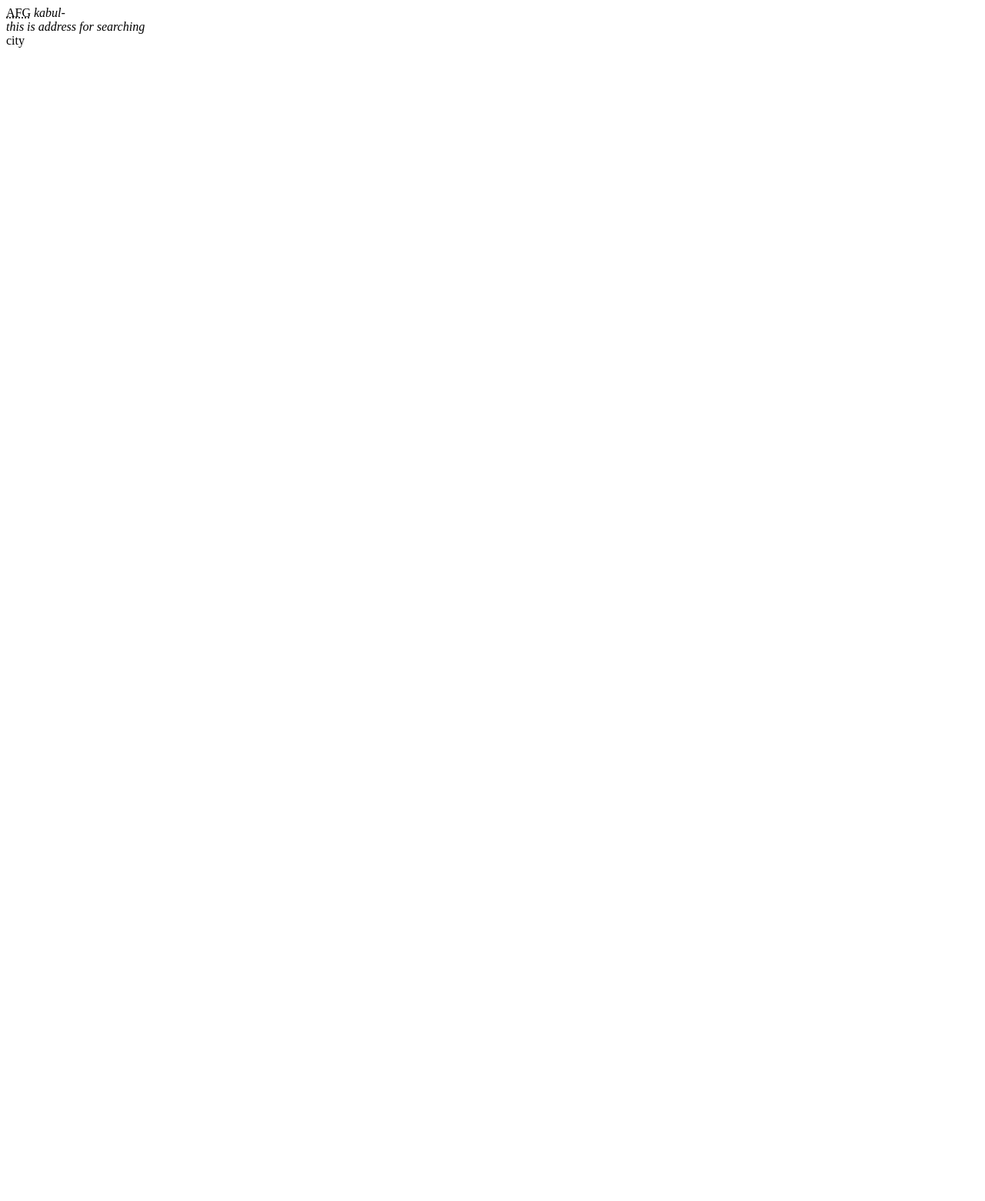
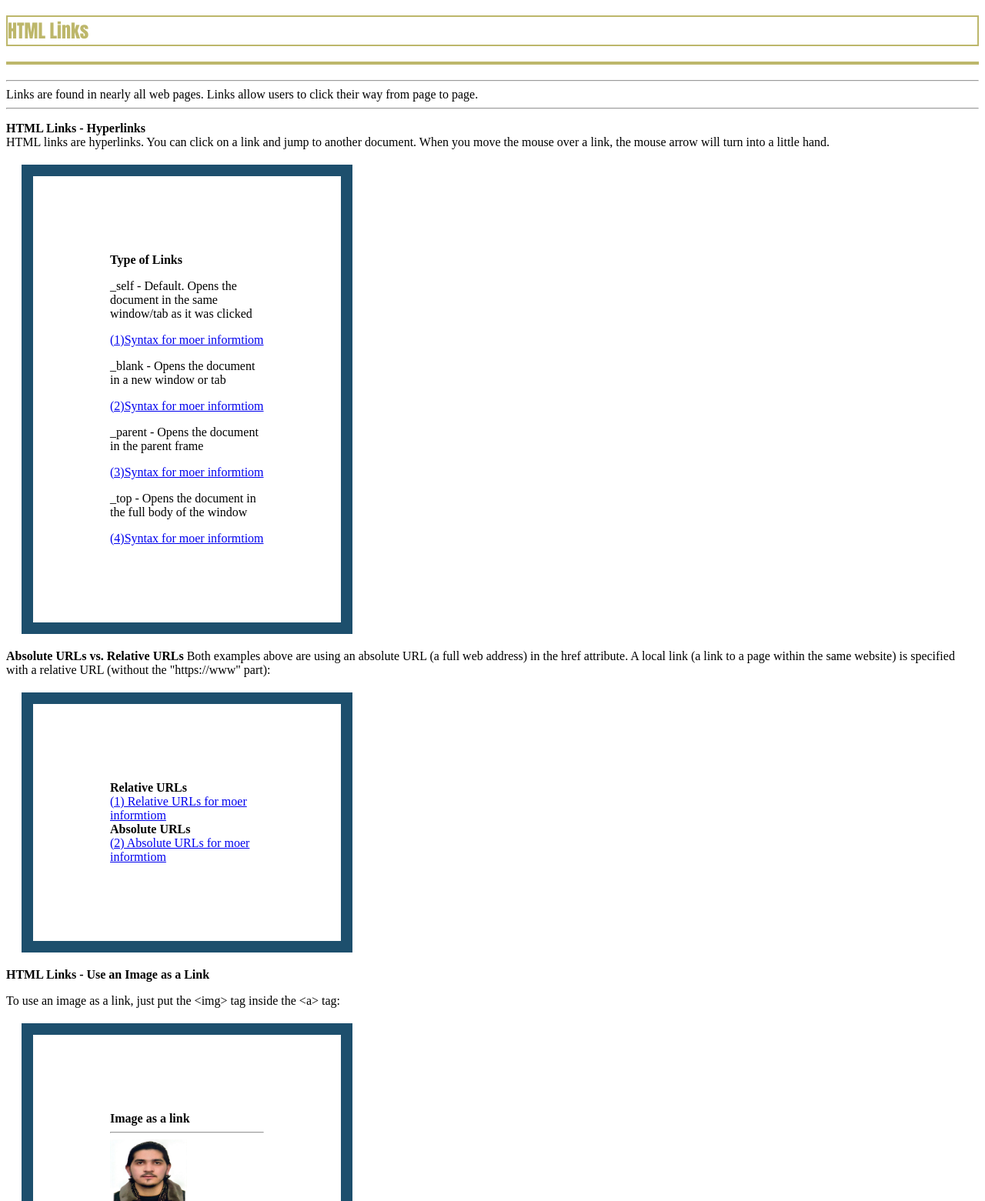
Before and after one commit to kwafa4651/first_repo, a plain HTML site: page ooo.html in a window 1280 px wide. Shown: the top 1561 px of the page at 77% size. Before the commit the page ends 800 px from the top, so only its background shows below. Drawn offline with Linux system fonts and the light colour scheme.

Commit message:
The new chenges of HTML

```diff
--- a/css/css2/colors.css
+++ b/css/css2/colors.css
@@ -1,13 +1,10 @@
-cite{
-    color: blue;
-font-family: 'Franklin Gothic Medium', 'Arial Narrow', Arial, sans-serif;
 
-}
-i{
-border: 2px solid;
+.iClass{
+border: 2px solid blueviolet;
 padding: 2px;
 margin: 2px;
-color: blueviolet;
+color: blue;
+;
 
 }
 h4{
@@ -18,17 +15,24 @@ h4{
 max-height: 10px;
 
 }
-span{
-background-color: orangered;
-font-family: Arial, Helvetica, sans-serif;
+h2{
+    border: 2px solid;
+color:darkkhaki;
+font-family: Impact, Haettenschweiler, 'Arial Narrow Bold', sans-serif;
 
 }
-body{
-    background-color: skyblue;
-font-family: cursive;
+div{
+width: 200px;
+border: 15px solid #1d4f6d;
+padding: 100px;
+margin: 20px;
 }
-b{
-    border: 1px solid ;
-    text-align: center;
-    color: darkslategray;
+p.pclass{
+
+
+    border: 1px groove #c7ed68;
+width: 10px;
+height: 10;
+
+
 }
--- a/ooo.html
+++ b/ooo.html
@@ -4,13 +4,77 @@
     <meta charset="UTF-8">
     <meta name="viewport" content="width=device-width, initial-scale=1.0">
     <title>Document</title>
+    <link rel="stylesheet" href="css/css2/colors.css">
 </head>
 <body>
+
+<h2 class="1calss">HTML Links</h2>
+<h2 class="1calss"></h2>
+<hr>Links are found in nearly all web pages. Links allow users to click their way from page to page. <hr>
+<p> <b>HTML Links - Hyperlinks</b><br>
+    HTML links are hyperlinks.
+
+    You can click on a link and jump to another document.
+
+    When you move the mouse over a link, the mouse arrow will turn into a little hand.</p>
+
+<div>
+<b>Type of Links</b>
+<p>_self - Default. Opens the document in the same window/tab as it was clicked</p>
+<a href="index.html" target="_self">(1)Syntax  for moer informtiom</a><br>
+<p>_blank - Opens the document in a new window or tab</p>
+<a href="index.html" target="_blank">(2)Syntax  for moer informtiom</a><br>
+<p>_parent - Opens the document in the parent frame</p>
+<a href="index.html" target="_parent">(3)Syntax  for moer informtiom</a><br>
+<p>_top - Opens the document in the full body of the window</p>
+<a href="index.html" target="_top">(4)Syntax  for moer informtiom</a><br>
+</div>
+<p>
+    <b> Absolute URLs vs. Relative URLs </b>
+
+Both examples above are using an absolute URL (a full web address) in the href attribute.
+
+A local link (a link to a page within the same website) is specified with a relative URL (without the "https://www" part):
+</p>
+<div>
+<b>Relative URLs</b><br>
+   <a href="index.html" target="_self">(1) Relative URLs for moer informtiom</a><br>
+   <b> Absolute URLs</b><br>
+   <a href="https://www.gogel.com " target="_blank">(2) Absolute URLs for moer informtiom</a><br>
+</div>
+<b>HTML Links - Use an Image as a Link</b>
+<p>  To use an image as a link, just put the <span>&lt;img&gt;</span> tag inside the <span>&lt;a&gt;</span> tag:</p>
+<div>
+    <b>Image as a link </b>
+<hr>
+<a href="https://www.google.com/">
+    <img src="imgs/khalid.jpg" alt="myImage"width="100px"height="100px"></a>
+</div>
+<b></b>Link to an Email Address </b>
+<p>
+Use mailto: inside the href attribute to create a link that opens the user's email program (to let them send a new email):</p>
+<div>
+</b>Link to an Email Address </b>
+<br> <a href="mailto:someone@example.com">Send email</a>
+
+</div>
+<div>
+<b>Button as a Link</b><br>
+<p>
+
+    To use an HTML button as a link, you have to add some JavaScript code.
+
+    JavaScript allows you to specify what happens at certain events, such as a click of a button:</p>
+    <button onclick="document.location='https/.www.google.com'">Informaion</button>
+</div>
+
+<div>
+
+
+<p style="border: 2px groove yellow;"> <b>Note:</b>   A link does not have to be text. A link can be an image or any other HTML element!</p>
+
+
     <abbr title="afghanistan is good countries">AFG</abbr>
-
-<cite>kabul-</cite>
-<address> this is address for searching</address>
-<bdo dir="afghanistan is "> city</bdo>
 
 </body>
 </html>
```
Also changed, not shown: HTML Style-css.html (+2 -0 lines), htmlLinks.html (added, +19 -0 lines).
